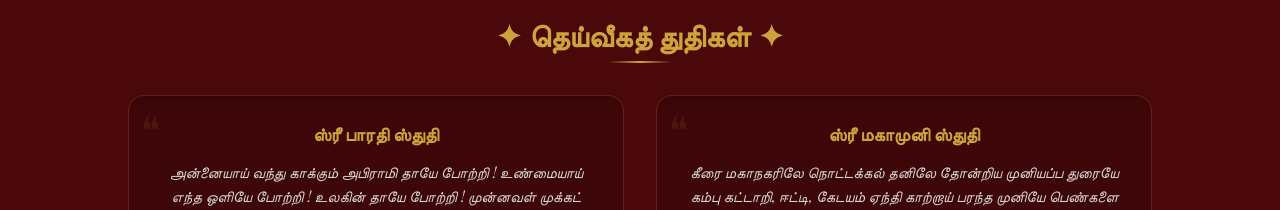
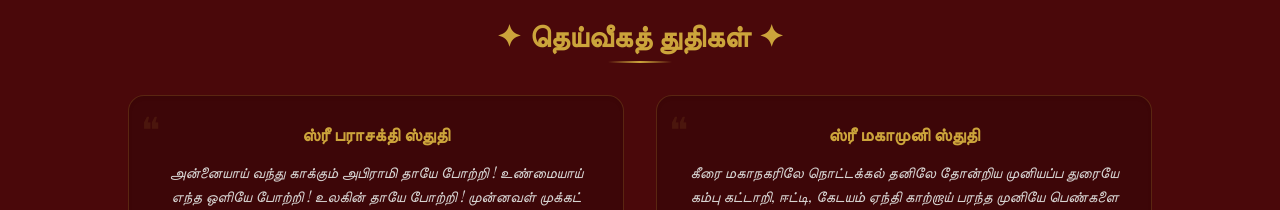
Before and after one commit to srisrisanth93-alt/temple-management-system, a React (Vite) app in the folder frontend/: page / in a window 1280 px wide. Shown: the part 2160-2370 px from the top of the page. Built offline with nearby package versions, Linux system fonts and the light colour scheme; no server answers; a web font is replaced by a local one.

Commit message:
update website content

```diff
--- a/frontend/src/pages/Home.jsx
+++ b/frontend/src/pages/Home.jsx
@@ -381,7 +381,7 @@ const Home = () => {
             <div className="bg-[#3d0608] border border-[#cca43b]/20 p-6 rounded-2xl shadow-inner text-center relative overflow-hidden flex flex-col justify-center min-h-[170px]">
               <div className="absolute top-3 left-3 text-[#cca43b]/10 text-4xl font-serif">❝</div>
               <h4 className="font-bold font-serif text-[#cca43b] text-base md:text-lg mb-3">
-                ஸ்ரீ பாரதி ஸ்துதி
+                ஸ்ரீ பராசக்தி ஸ்துதி
               </h4>
               <p className="text-stone-300 italic font-serif leading-relaxed text-[14px] md:text-[15px] px-2">
                 அன்னையாய் வந்து காக்கும் அபிராமி தாயே போற்றி ! உண்மையாய் எந்த ஒளியே போற்றி ! உலகின் தாயே போற்றி ! முன்னவள் முக்கட் செல்வம் முறுவலில் மகிழும் காளி ! இன்னருள் தருவாய் போற்றி ஏசுநாயகியே போற்றி ! போற்றி !!
```
